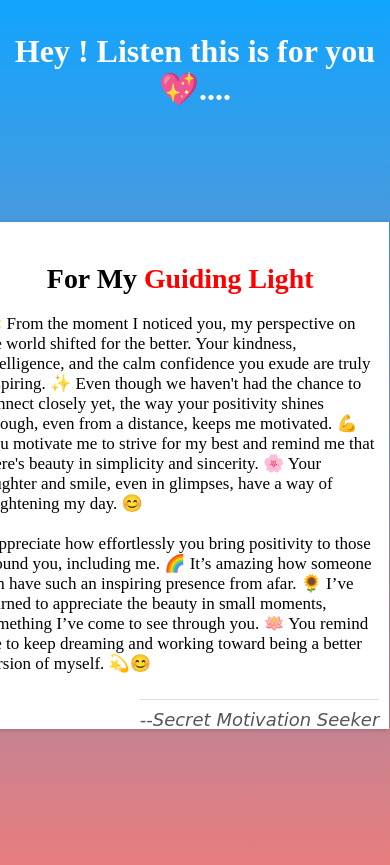
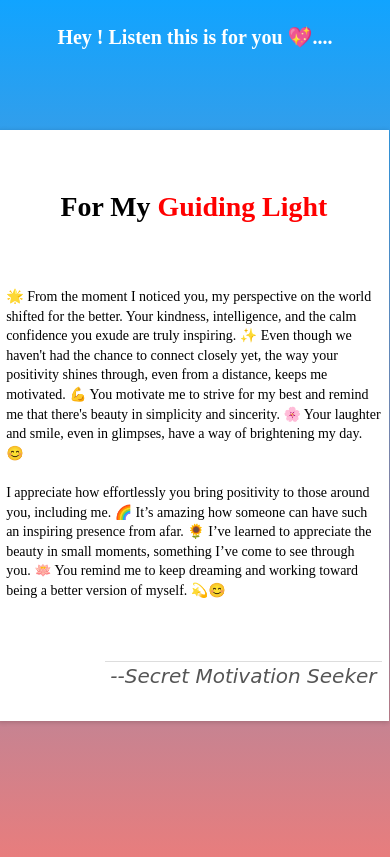
Before and after one commit to secret-admirer-0510/Twinkling-Journey, a plain HTML site: page letter1.html in a window 390 px wide. Both pictures are taken after a click on the button "Click Here". Drawn offline with Linux system fonts and the light colour scheme; no server answers.

Commit message:
Update open-lst.css for 480px device responsiveness

```diff
--- a/open-lst.css
+++ b/open-lst.css
@@ -161,3 +161,53 @@ body {
   padding-top: 10px; /* Space between the signature and separator */
   width: fit-content; /* Ensure it only takes as much space as needed */
   }
+
+/* Change */
+
+@media (max-width: 768px) {
+  #letter {
+    padding: 15px;
+    font-size: 16px;
+    margin: 10px; /* Adjust spacing */
+  }
+
+  h1 {
+    font-size: 22px;
+  }
+
+  p {
+    font-size: 15px;
+  }
+
+  p.signature {
+    font-size: 16px; /* Slightly larger signature font */
+    padding: 0 5px; /* Prevent text clipping on small screens */
+  }
+}
+
+@media (max-width: 480px) {
+  #letter.animate  {
+    padding: 2vw; /* Use viewport width for responsive padding */
+    font-size: 4vw; /* Font size adjusts based on screen size */
+    margin: 0vw auto; /* Margin will adjust automatically */
+    margin-top: -10vh; /* Vertical margin based on viewport height */
+    align-items: center;
+    margin-left: 7vw;
+
+    }
+
+  h1 {
+    font-size: 20px;
+  }
+
+  p {
+    font-size: 14px;
+    line-height: 1.4;
+  }
+
+  p.signature {
+    font-size: 20px; /* Ensure signature is visible */
+    padding: 0 5px; /* Adjust padding */
+    margin-top: 10px; /* Space above signature */
+  }
+}
```
